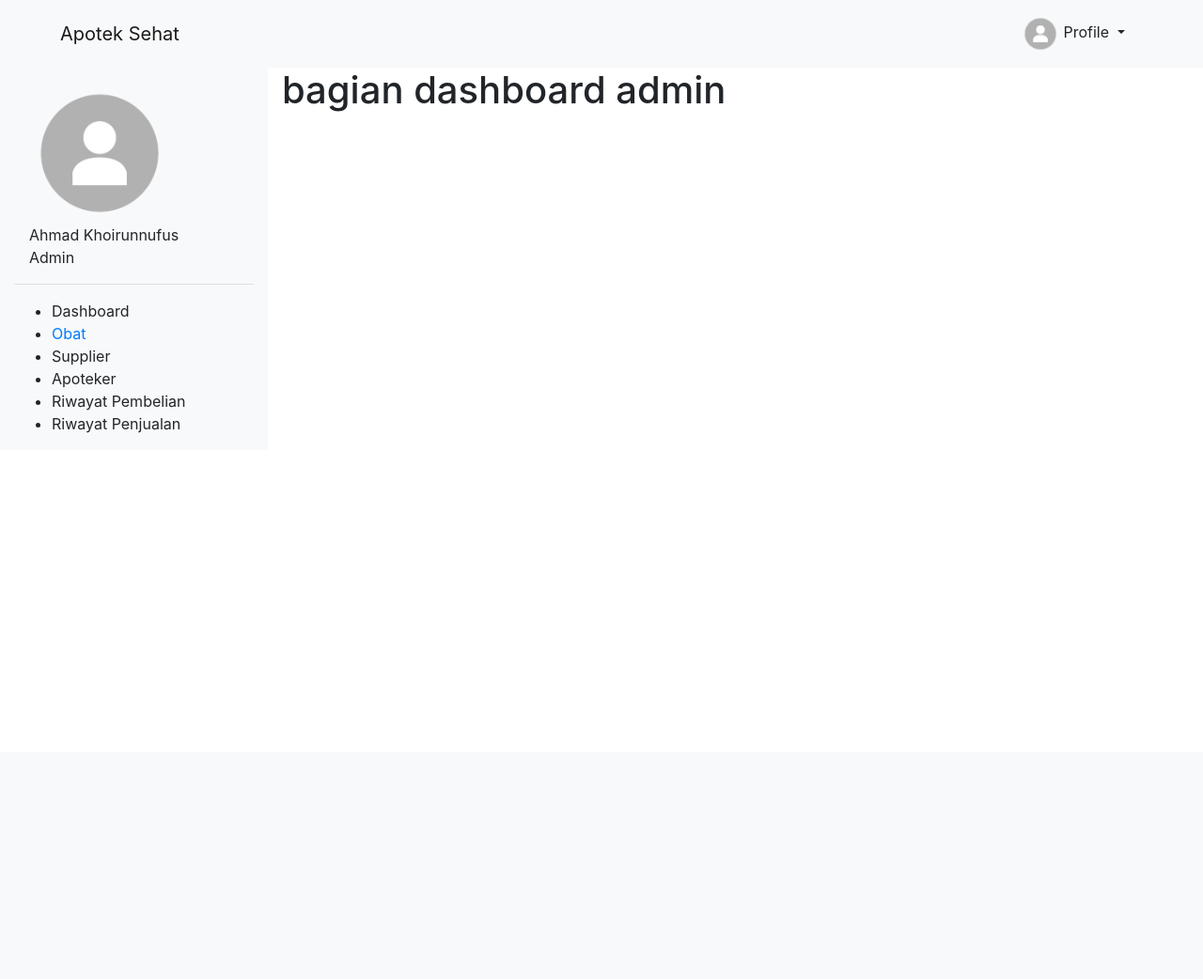
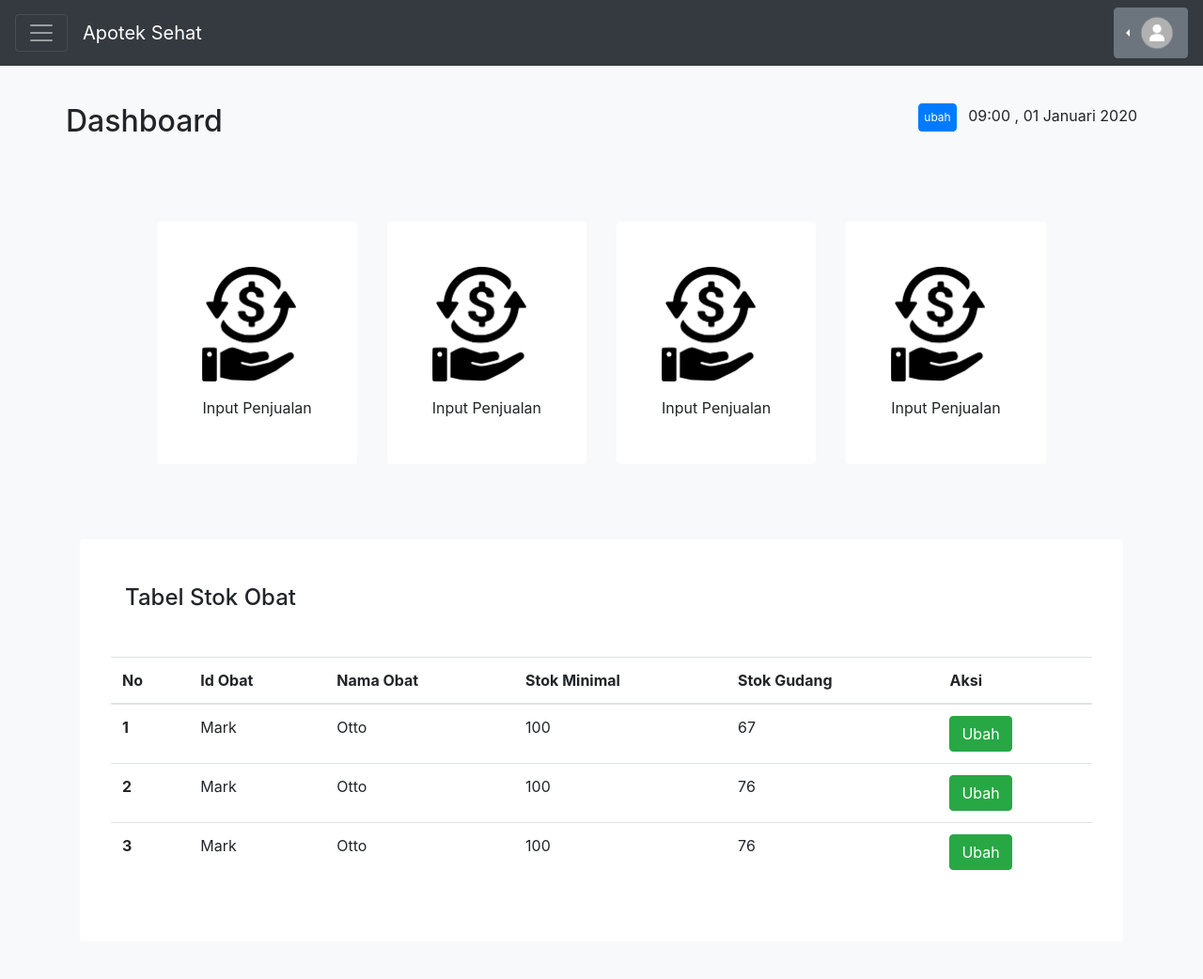
Before and after one commit to a-khoirunnufus/apoteeksehaat, a CodeIgniter app: page /apoteksehat/index.php/tes/index in a window 1280 px wide. Shown: the whole page at 94% size. Before the commit the page ends 461 px from the top, so only its background shows below. Run offline with CodeIgniter, Linux system fonts and the light colour scheme; some libraries are stand-ins or nearby versions.

Commit message:
update dashboard_apoteker.php

```diff
--- a/application/config/routes.php
+++ b/application/config/routes.php
@@ -1,8 +1,6 @@
 <?php
 defined('BASEPATH') OR exit('No direct script access allowed');
 
-$route['apoteker'] = 'apoteker';
-
-$route['default_controller'] = 'apoteker';
+$route['default_controller'] = 'tes';
 $route['404_override'] = '';
 $route['translate_uri_dashes'] = FALSE;
--- a/application/controllers/Tes.php
+++ b/application/controllers/Tes.php
@@ -1,7 +1,6 @@
 <?php
 class Tes extends CI_Controller{
 	function index(){
-		$this->load->view('templates/navigasi_admin');
-		$this->load->view('admin/dashboard_admin');
+		$this->load->view('apoteker/dashboard_apoteker');
 	}
 }
--- a/application/views/apoteker/dashboard_apoteker.php
+++ b/application/views/apoteker/dashboard_apoteker.php
@@ -8,86 +8,146 @@
     <title>Tubes</title>
     <meta charset="utf-8">
     <meta name="viewport" content="width=device-width, initial-scale=1, shrink-to-fit=no">
+
+    <!-- custom style -->
+    <style>
+        /*sidenav start*/
+        .sidenav {
+          height: 100%;
+          width: 0;
+          position: fixed;
+          z-index: 1;
+          top: 0;
+          left: 0;
+          background-color: #111;
+          overflow-x: hidden;
+          transition: 0.5s;
+          margin-top: 70px;
+        }
+
+        .sidenav a {
+          padding: 8px 8px 8px 32px;
+          text-decoration: none;
+          font-size: 25px;
+          color: #818181;
+          display: block;
+          transition: 0.3s;
+        }
+
+        .sidenav a:hover {
+          color: #f1f1f1;
+        }
+
+        .sidenav .closebtn {
+          position: absolute;
+          top: 0;
+          right: 25px;
+          font-size: 36px;
+          margin-left: 50px;
+        }
+
+        @media screen and (max-height: 450px) {
+          .sidenav {padding-top: 15px;}
+          .sidenav a {font-size: 18px;}
+        }
+        /*sidenav end*/
+
+        .spad{
+            padding-top: 40px;
+            padding-bottom: 40px;
+        }
+    </style>
 </head>
-<body>
-<nav class="navbar navbar-dark bg-dark">
-  <a class="navbar-brand" href="<?php echo base_url(); ?>">
-    Apotek Sehat
-  </a>
-  <div class="dropdown">
-  <a class="btn btn-secondary dropdown-toggle" href="#" role="button" id="dropdownMenuLink" data-toggle="dropdown" aria-haspopup="true" aria-expanded="false">
-    <img src="https://image.shutterstock.com/image-vector/people-icon-trendy-flat-style-260nw-432263914.jpg" class="rounded-circle" height = 20px;>
-  </a>
 
+<body class="bg-light">
+    <!-- bagian navbar atas start -->
+    <section div class="m-0 bg-dark sticky-top">
+        <div class="pos-f-t">
+            <nav class="navbar navbar-dark">
+                <button class="navbar-toggler" id="sidebar_toggler" type="button" data-toggle="collapse" data-target="#navbarToggleExternalContent" aria-controls="navbarToggleExternalContent" aria-expanded="false" aria-label="Toggle navigation" onclick="openNav()">
+                    <span class="navbar-toggler-icon"></span>
+                </button>
+                <div class="ml-3 mr-auto">
+                    <a class="navbar-brand" href="<?php echo base_url(); ?>">Apotek Sehat</a>
+                </div>
+                <div class="dropdown dropleft">
+                    <div class="btn btn-secondary dropdown-toggle" href="#" role="button" id="dropdownMenuLink" data-toggle="dropdown" aria-haspopup="true" aria-expanded="false">
+                        <img src="<?php echo base_url('assets/img/profile-2.png'); ?>" class="rounded-circle" style="width: 40px">
+                    </div>
                     <div class="dropdown-menu" aria-labelledby="dropdownMenuLink">
-    <a class="dropdown-item" href="#">Account</a>
-    <a class="dropdown-item" href="#">Balance</a>
+                        <a class="dropdown-item" href="#">Kelola Profil</a>
                         <a class="dropdown-item" href="<?php echo base_url('login/logout'); ?>">Logout</a>
-
-</nav>
-
-  <div class="row">
-    <div class="col-2 bg-dark text-light " text-align= center; >
-        <img src="https://image.shutterstock.com/image-vector/people-icon-trendy-flat-style-260nw-432263914.jpg" class="rounded-circle" height = 150px; text-align= center;>
-        <h3 text-align= center;>Nama User</h3>
-        <h5 text-align= center;>Tipe User</h5>
-        <br><br>
-        <div class="dropright bg-dark text-ligh">
-            <button class="bg-dark text-light" type="button" id="dropdownMenuButton2" data-toggle="dropdown">
-                Dashboard
-            </button>
-            <div class="dropdown-menu" aria-labelledby="dropdownMenuButton2">
-                <a class="dropdown-item" href="#">Action</a>
-                <a class="dropdown-item" href="#">Another action</a>
-                <a class="dropdown-item" href="#">Something else here</a>
                     </div>
                 </div>
-        <br><br>
-        <div class="dropright bg-dark text-ligh">
-            <button class="bg-dark text-light" type="button" id="dropdownMenuButton4" data-toggle="dropdown">
-                Penjualan
-            </button>
-            <div class="dropdown-menu" aria-labelledby="dropdownMenuButton4">
-                <a class="dropdown-item" href="#">Action</a>
-                <a class="dropdown-item" href="#">Another action</a>
-                <a class="dropdown-item" href="#">Something else here</a>
+            </nav>
+        </div>
+    </section>
+    <!-- bagian navbar atas end -->
+
+    <!-- bagian sidebat start -->
+    <div class="sidenav bg-dark" id="mySidenav" style="transition: width 0s;">
+        <div class="col-12 text-light p-4">
+            <div class="row d-flex flex-column">
+                <div class="mx-auto">
+                    <img src="<?php echo base_url('assets/img/profile-2.png'); ?>" class="rounded-circle" style="width: 125px">
+                </div>
+                <div style="text-align: center;">Nama User</div>
+                <div style="text-align: center;">Tipe User</div>
+            </div>
+            <hr>
+            <div class="row d-flex flex-column pl-4">
+                <span>Dashboard</span><br>
+                <span>Penjualan</span><br>
+                <span>Pembelian</span>
             </div>
         </div>
-        <br><br>
-        <div class="dropright bg-dark text-light">
-            <button class="bg-dark text-light" type="button" id="dropdownMenuButton3" data-toggle="dropdown">
-                Pembelian
-            </button>
-            <div class="dropdown-menu" aria-labelledby="dropdownMenuButton3">
-                <a class="dropdown-item" href="#">Action</a>
-                <a class="dropdown-item" href="#">Another action</a>
-                <a class="dropdown-item" href="#">Something else here</a>
+    </div>
+    <!-- bagian sidebar end -->
+
+    <!-- bagian isi   -->
+    <!-- header -->
+    <div class="container spad">
+        <div class="row">
+            <div class="mr-auto">
+                <h2>Dashboard</h2>
+            </div>
+            <div class="ml-auto">
+                <button class="btn btn-primary mr-2" style="font-size: 12px; padding: 5px">ubah</button>
+                <span>09:00 , 01 Januari 2020<span>
             </div>
         </div>
-        <br><br><br><br><br><br><br><br><br><br><br><br><br><br><br><br><br><br><br><br><br><br><br><br><br><br><br><br><br><br><br><br>
-        <br><br><br><br><br><br><br><br><br><br><br><br><br><br><br><br><br><br><br><br><br><br><br><br><br><br><br><br><br><br><br><br>
-        <br><br><br><br><br><br><br><br><br><br><br><br><br><br><br><br><br><br><br><br><br><br><br><br><br><br><br><br><br><br><br><br>
     </div>
-    <div class="row">
-     <div class="col p-3 px-md-5"><h2>Dashboard</h2></div>
-     <div> <br><br><br><br><br><br>
-    <button class="bg-dark text-light" type="button">
-    <img height =50px; src="https://library.kissclipart.com/20180830/grw/kissclipart-dollar-bill-icon-png-clipart-united-states-one-dol-d756dbc2808f5ce6.jpg"><br>
-               Input Penjualan
-    </button>
-    <button class="bg-dark text-light" type="button">
-    <img height = 50px; src="https://thumbs.dreamstime.com/b/shopping-basket-trolley-icon-simple-flat-style-ui-design-shopping-basket-trolley-icon-simple-flat-style-ui-design-107493003.jpg">
-        <br>Input Pembelian
-    </button>
-    <button class="bg-dark text-light" type="button" >
-    <img height = 50px; src="https://image.shutterstock.com/image-vector/recent-history-log-260nw-1157591170.jpg">
-        <br> Riwayat Pembelian
-    </button>
-    <button class="bg-dark text-light" type="button" >
-    <img height = 50px; src="https://image.shutterstock.com/image-vector/recent-history-log-260nw-1157591170.jpg">
-        <br>Riwayat Penjualan
-    </button>
-        <table class="table table-bordered">
+
+    <!-- tombol navigasi menu -->
+    <div class="container spad">
+        <div class="col-12">
+            <div class="row d-flex justify-content-center">
+                <div class="rounded p-5 mx-3" style="background-color: white">
+                    <img class="d-block mb-3" src="<?php echo base_url('assets/img/input_penjualan.png'); ?>" style="width: 100px">
+                    <span>Input Penjualan</span>
+               </div>
+               <div class="rounded p-5 mx-3" style="background-color: white">
+                    <img class="d-block mb-3" src="<?php echo base_url('assets/img/input_penjualan.png'); ?>" style="width: 100px">
+                    <span>Input Penjualan</span>
+               </div>
+               <div class="rounded p-5 mx-3" style="background-color: white">
+                    <img class="d-block mb-3" src="<?php echo base_url('assets/img/input_penjualan.png'); ?>" style="width: 100px">
+                    <span>Input Penjualan</span>
+               </div>
+               <div class="rounded p-5 mx-3" style="background-color: white">
+                    <img class="d-block mb-3" src="<?php echo base_url('assets/img/input_penjualan.png'); ?>" style="width: 100px">
+                    <span>Input Penjualan</span>
+               </div>
+            </div>
+        </div>
+    </div>
+
+    <!-- tabel stok obat -->
+    <div class="container spad">
+        <div class="col-12 p-5 rounded" style="background-color: white">
+            <h4>Tabel Stok Obat</h4>
+            <div class="row mt-5">
+                <table class="table">
                     <thead>
                         <tr>
                         <th scope="col">No</th>
@@ -103,39 +163,42 @@
                         <th scope="row">1</th>
                         <td>Mark</td>
                         <td>Otto</td>
-        <td>    </td>
-        <td>Otto</td>
+                        <td>100</td>
+                        <td>67</td>
                         <td><button type="button" class="btn btn-success">Ubah</button></td>
                         </tr>
                         <tr>
                         <th scope="row">2</th>
                         <td>Mark</td>
                         <td>Otto</td>
-        <td>@mdo</td>
-        <td>Otto</td>
+                        <td>100</td>
+                        <td>76</td>
                         <td><button type="button" class="btn btn-success">Ubah</button></td>
                         </tr>
                         <tr>
                         <th scope="row">3</th>
                         <td>Mark</td>
                         <td>Otto</td>
-        <td>@mdo</td>
-        <td>Otto</td>
+                        <td>100</td>
+                        <td>76</td>
                         <td><button type="button" class="btn btn-success">Ubah</button></td>
                         </tr>
                     </tbody>
                 </table>
             </div>
-
-
-    </div>
-    <div class="row">
-        <div class="col"></div>
-        <div class="col">
-            <div class="float-right p-3"><h2>Tanggal</h2></div>
         </div>
     </div>
 
-  </div>
+    <!-- custom script   -->
+    <script>
+        function openNav() {
+          document.getElementById("mySidenav").style.width = "250px";
+          document.getElementById("sidebar_toggler").getAttributeNode("onclick").value = "closeNav()";
+        }
 
+        function closeNav() {
+          document.getElementById("mySidenav").style.width = "0";
+          document.getElementById("sidebar_toggler").getAttributeNode("onclick").value = "openNav()";
+        }
+    </script>
 </body>
```
Also changed, not shown: assets/img/input_penjualan.png (renamed from assets/img/transaction-1.png). Lines whose indentation alone changed are shown as unchanged.
